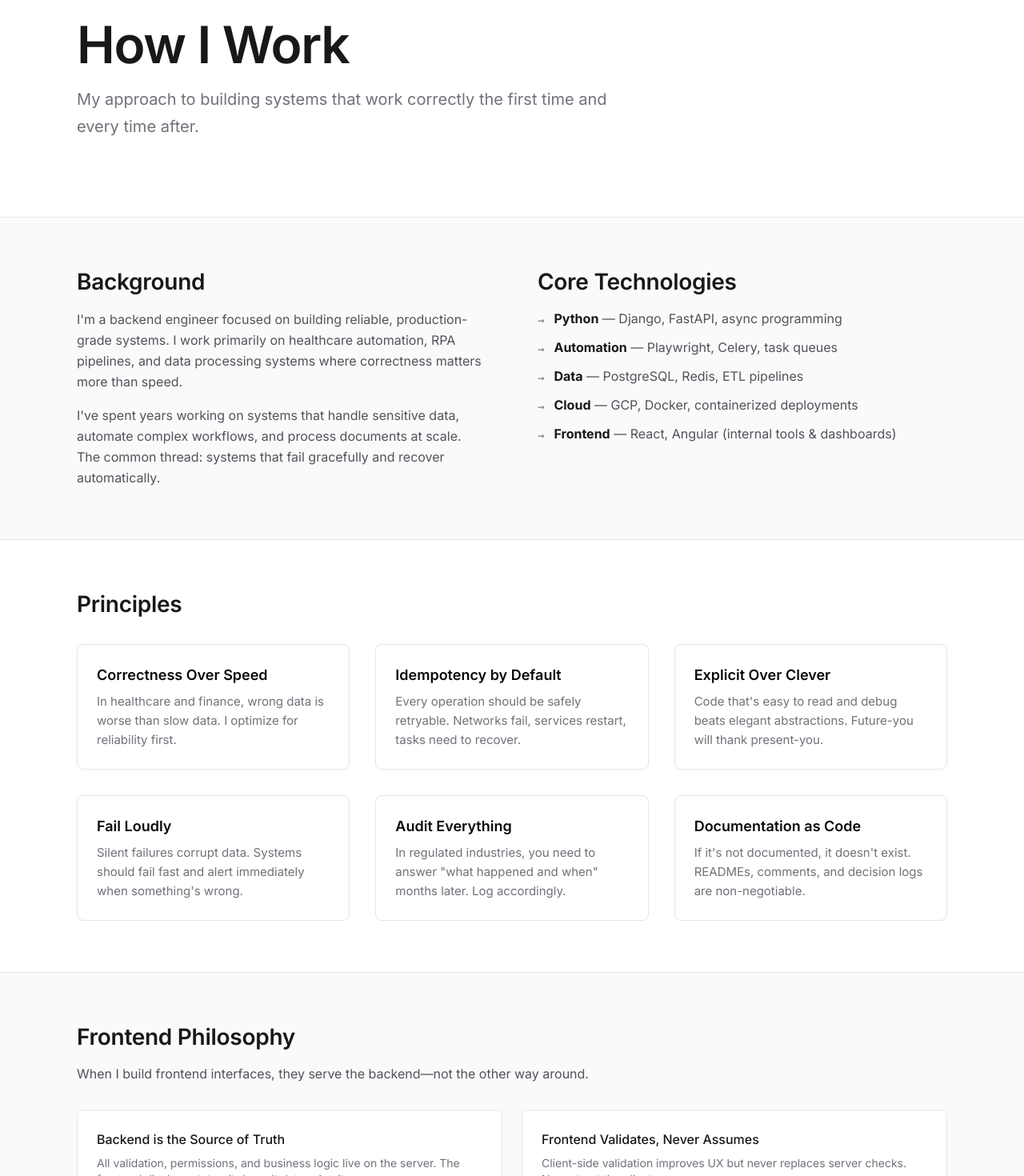
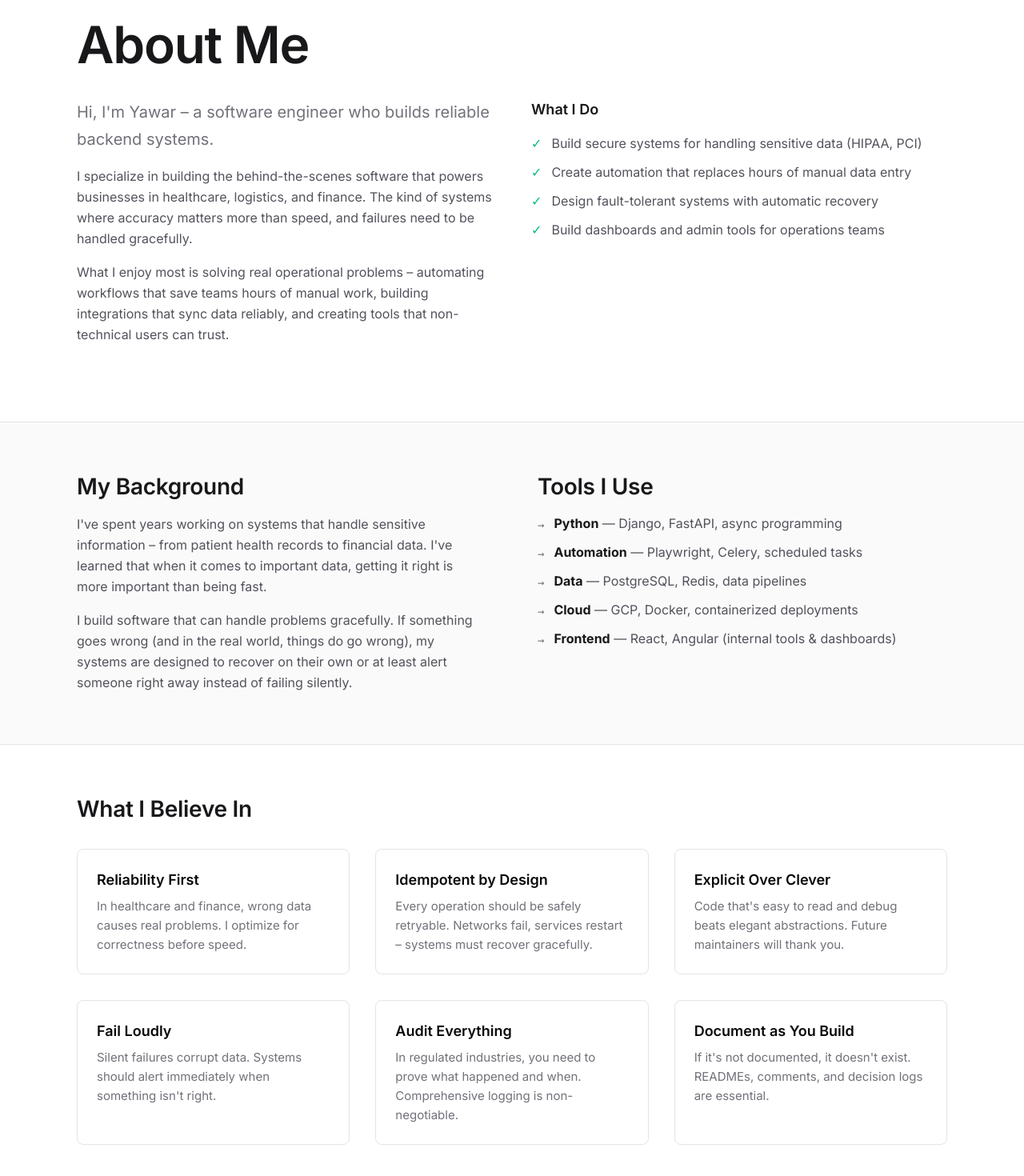
Before and after one commit to mohdyawars/yawar-portfoliio, a Next.js app: page /about in a window 1280 px wide. Shown: the part 140-1610 px from the top of the page at 80% size. Built offline with nearby package versions, Linux system fonts and the light colour scheme; no server answers.

Commit message:
feat: Implement new contact form and refine portfolio content descriptions.

```diff
--- a/src/app/about/page.tsx
+++ b/src/app/about/page.tsx
@@ -1,49 +1,87 @@
 import { generatePageMetadata } from "@/lib/metadata";
 
 export const metadata = generatePageMetadata({
-  title: "How I Work",
+  title: "About Me",
   description:
-    "My approach to building reliable backend systems. Principles, process, and what I prioritize.",
+    "Hi, I'm Yawar – a software developer who builds reliable systems for healthcare, logistics, and finance.",
   path: "/about",
 });
 
 export default function AboutPage() {
   return (
     <div>
+      {/* About Me Section */}
       <section className="mx-auto max-w-6xl px-4 py-16 sm:px-6 sm:py-24 lg:px-8">
         <h1 className="heading-display text-zinc-900 dark:text-zinc-50">
-          How I Work
+          About Me
         </h1>
-        <p className="text-lead mt-4 max-w-2xl">
-          My approach to building systems that work correctly the first time and
-          every time after.
-        </p>
+        <div className="mt-8 grid gap-8 lg:grid-cols-2 lg:gap-12">
+          <div>
+            <p className="text-lead">
+              Hi, I&apos;m Yawar – a software engineer who builds reliable backend systems.
+            </p>
+            <p className="mt-4 text-zinc-600 dark:text-zinc-400 leading-relaxed">
+              I specialize in building the behind-the-scenes software that powers businesses in healthcare,
+              logistics, and finance. The kind of systems where accuracy matters more than speed,
+              and failures need to be handled gracefully.
+            </p>
+            <p className="mt-4 text-zinc-600 dark:text-zinc-400 leading-relaxed">
+              What I enjoy most is solving real operational problems – automating workflows that
+              save teams hours of manual work, building integrations that sync data reliably,
+              and creating tools that non-technical users can trust.
+            </p>
+          </div>
+          <div>
+            <h2 className="text-lg font-semibold text-zinc-900 dark:text-zinc-50">
+              What I Do
+            </h2>
+            <ul className="mt-4 space-y-3 text-zinc-600 dark:text-zinc-400">
+              <li className="flex items-start gap-3">
+                <span className="text-emerald-500">✓</span>
+                <span>Build secure systems for handling sensitive data (HIPAA, PCI)</span>
+              </li>
+              <li className="flex items-start gap-3">
+                <span className="text-emerald-500">✓</span>
+                <span>Create automation that replaces hours of manual data entry</span>
+              </li>
+              <li className="flex items-start gap-3">
+                <span className="text-emerald-500">✓</span>
+                <span>Design fault-tolerant systems with automatic recovery</span>
+              </li>
+              <li className="flex items-start gap-3">
+                <span className="text-emerald-500">✓</span>
+                <span>Build dashboards and admin tools for operations teams</span>
+              </li>
+            </ul>
+          </div>
+        </div>
       </section>
 
+      {/* Background & Skills Section */}
       <section className="section-alt border-y border-zinc-200 dark:border-zinc-800">
         <div className="mx-auto max-w-6xl px-4 py-16 sm:px-6 lg:px-8">
           <div className="grid gap-12 lg:grid-cols-2 lg:gap-16">
             <div>
               <h2 className="heading-section text-zinc-900 dark:text-zinc-50">
-                Background
+                My Background
               </h2>
               <p className="mt-4 text-zinc-600 dark:text-zinc-400 leading-relaxed">
-                I&apos;m a backend engineer focused on building reliable,
-                production-grade systems. I work primarily on healthcare
-                automation, RPA pipelines, and data processing systems where
-                correctness matters more than speed.
+                I&apos;ve spent years working on systems that handle sensitive
+                information – from patient health records to financial data.
+                I&apos;ve learned that when it comes to important data, getting
+                it right is more important than being fast.
               </p>
               <p className="mt-4 text-zinc-600 dark:text-zinc-400 leading-relaxed">
-                I&apos;ve spent years working on systems that handle sensitive
-                data, automate complex workflows, and process documents at
-                scale. The common thread: systems that fail gracefully and
-                recover automatically.
+                I build software that can handle problems gracefully. If something
+                goes wrong (and in the real world, things do go wrong), my systems
+                are designed to recover on their own or at least alert someone
+                right away instead of failing silently.
               </p>
             </div>
 
             <div>
               <h2 className="heading-section text-zinc-900 dark:text-zinc-50">
-                Core Technologies
+                Tools I Use
               </h2>
               <ul className="mt-4 space-y-3 text-zinc-600 dark:text-zinc-400">
                 <li className="flex items-start gap-3">
@@ -61,7 +99,7 @@ export default function AboutPage() {
                     <strong className="text-zinc-900 dark:text-zinc-50">
                       Automation
                     </strong>{" "}
-                    — Playwright, Celery, task queues
+                    — Playwright, Celery, scheduled tasks
                   </span>
                 </li>
                 <li className="flex items-start gap-3">
@@ -70,7 +108,7 @@ export default function AboutPage() {
                     <strong className="text-zinc-900 dark:text-zinc-50">
                       Data
                     </strong>{" "}
-                    — PostgreSQL, Redis, ETL pipelines
+                    — PostgreSQL, Redis, data pipelines
                   </span>
                 </li>
                 <li className="flex items-start gap-3">
@@ -97,87 +135,93 @@ export default function AboutPage() {
         </div>
       </section>
 
+      {/* Values Section - Simplified */}
       <section className="mx-auto max-w-6xl px-4 py-16 sm:px-6 lg:px-8">
         <h2 className="heading-section text-zinc-900 dark:text-zinc-50">
-          Principles
+          What I Believe In
         </h2>
         <div className="mt-8 grid gap-8 sm:grid-cols-2 lg:grid-cols-3">
           <div className="domain-card">
-            <h3>Correctness Over Speed</h3>
+            <h3>Reliability First</h3>
             <p>
-              In healthcare and finance, wrong data is worse than slow data. I
-              optimize for reliability first.
+              In healthcare and finance, wrong data causes real problems.
+              I optimize for correctness before speed.
             </p>
           </div>
           <div className="domain-card">
-            <h3>Idempotency by Default</h3>
+            <h3>Idempotent by Design</h3>
             <p>
               Every operation should be safely retryable. Networks fail,
-              services restart, tasks need to recover.
+              services restart – systems must recover gracefully.
             </p>
           </div>
           <div className="domain-card">
             <h3>Explicit Over Clever</h3>
             <p>
               Code that&apos;s easy to read and debug beats elegant abstractions.
-              Future-you will thank present-you.
+              Future maintainers will thank you.
             </p>
           </div>
           <div className="domain-card">
             <h3>Fail Loudly</h3>
             <p>
-              Silent failures corrupt data. Systems should fail fast and alert
-              immediately when something&apos;s wrong.
+              Silent failures corrupt data. Systems should alert immediately
+              when something isn&apos;t right.
             </p>
           </div>
           <div className="domain-card">
             <h3>Audit Everything</h3>
             <p>
-              In regulated industries, you need to answer &quot;what happened
-              and when&quot; months later. Log accordingly.
+              In regulated industries, you need to prove what happened
+              and when. Comprehensive logging is non-negotiable.
             </p>
           </div>
           <div className="domain-card">
-            <h3>Documentation as Code</h3>
+            <h3>Document as You Build</h3>
             <p>
               If it&apos;s not documented, it doesn&apos;t exist. READMEs,
-              comments, and decision logs are non-negotiable.
+              comments, and decision logs are essential.
             </p>
           </div>
         </div>
       </section>
 
+      {/* Building Interfaces Section - Simplified */}
       <section className="section-alt border-t border-zinc-200 dark:border-zinc-800">
         <div className="mx-auto max-w-6xl px-4 py-16 sm:px-6 lg:px-8">
           <h2 className="heading-section text-zinc-900 dark:text-zinc-50">
-            Frontend Philosophy
+            How I Build User Interfaces
           </h2>
           <p className="mt-4 max-w-2xl text-zinc-600 dark:text-zinc-400 leading-relaxed">
-            When I build frontend interfaces, they serve the backend—not the other way around.
+            When I build screens and dashboards for users, I focus on clarity and reliability over flashy features.
           </p>
           <div className="mt-8 grid gap-6 sm:grid-cols-2">
             <div className="rounded-lg border border-zinc-200 bg-white p-6 dark:border-zinc-800 dark:bg-zinc-900">
-              <h3 className="font-medium text-zinc-900 dark:text-zinc-50">Backend is the Source of Truth</h3>
+              <h3 className="font-medium text-zinc-900 dark:text-zinc-50">The Server Knows Best</h3>
               <p className="mt-2 text-sm text-zinc-500 dark:text-zinc-400">
-                All validation, permissions, and business logic live on the server. The frontend displays state—it doesn&apos;t determine it.
+                All the important checks and rules live on the server. The user interface just displays
+                what the server decides – it doesn&apos;t make its own decisions.
               </p>
             </div>
             <div className="rounded-lg border border-zinc-200 bg-white p-6 dark:border-zinc-800 dark:bg-zinc-900">
-              <h3 className="font-medium text-zinc-900 dark:text-zinc-50">Frontend Validates, Never Assumes</h3>
+              <h3 className="font-medium text-zinc-900 dark:text-zinc-50">Double-Check Everything</h3>
               <p className="mt-2 text-sm text-zinc-500 dark:text-zinc-400">
-                Client-side validation improves UX but never replaces server checks. Never trust the client.
+                While I add helpful form checks for users, the server always does its own verification.
+                Never trust data from the user&apos;s browser alone.
               </p>
             </div>
             <div className="rounded-lg border border-zinc-200 bg-white p-6 dark:border-zinc-800 dark:bg-zinc-900">
-              <h3 className="font-medium text-zinc-900 dark:text-zinc-50">Prefer Boring, Predictable UI</h3>
+              <h3 className="font-medium text-zinc-900 dark:text-zinc-50">Clarity Over Flash</h3>
               <p className="mt-2 text-sm text-zinc-500 dark:text-zinc-400">
-                Internal tools should be clear and functional. No animations for their own sake. Clarity over cleverness.
+                Internal tools should be clear and easy to use. No fancy animations just for show –
+                users need to get their work done efficiently.
               </p>
             </div>
             <div className="rounded-lg border border-zinc-200 bg-white p-6 dark:border-zinc-800 dark:bg-zinc-900">
-              <h3 className="font-medium text-zinc-900 dark:text-zinc-50">Optimize for Operators, Not Demos</h3>
+              <h3 className="font-medium text-zinc-900 dark:text-zinc-50">Built for Everyday Use</h3>
               <p className="mt-2 text-sm text-zinc-500 dark:text-zinc-400">
-                The people using these tools need efficiency and reliability. They don&apos;t need to be impressed—they need to get work done.
+                The people using these tools use them every day. They need things to work reliably,
+                not to be impressed by fancy designs.
               </p>
             </div>
           </div>
--- a/src/app/globals.css
+++ b/src/app/globals.css
@@ -11,6 +11,8 @@
   --accent-foreground: #18181b;
   --border: #e4e4e7;
   --section-alt: #fafafa;
+  --gradient-start: #3b82f6;
+  --gradient-end: #8b5cf6;
 }
 
 @media (prefers-color-scheme: dark) {
@@ -25,6 +27,8 @@
     --accent-foreground: #fafafa;
     --border: #27272a;
     --section-alt: #0f0f10;
+    --gradient-start: #60a5fa;
+    --gradient-end: #a78bfa;
   }
 }
 
@@ -71,6 +75,32 @@ body {
   .heading-display {
     font-size: 4rem;
   }
+}
+
+/* Hero greeting with gradient */
+.hero-greeting {
+  display: inline-flex;
+  align-items: center;
+  gap: 0.5rem;
+  font-size: 1.125rem;
+  font-weight: 600;
+  background: linear-gradient(135deg, var(--gradient-start), var(--gradient-end));
+  -webkit-background-clip: text;
+  -webkit-text-fill-color: transparent;
+  background-clip: text;
+}
+
+.hero-greeting-badge {
+  display: inline-flex;
+  align-items: center;
+  gap: 0.5rem;
+  padding: 0.5rem 1rem;
+  background: var(--muted);
+  border: 1px solid var(--border);
+  border-radius: 9999px;
+  font-size: 0.875rem;
+  font-weight: 500;
+  color: var(--foreground);
 }
 
 .heading-section {
--- a/src/app/page.tsx
+++ b/src/app/page.tsx
@@ -8,17 +8,17 @@ const domains = [
   {
     title: "Healthcare Systems",
     description:
-      "Systems handling real patient data where correctness and auditability matter more than speed. HIPAA compliance, zero data loss tolerance.",
+      "Building software for hospitals and clinics that handles sensitive patient data. Strict privacy compliance (HIPAA), complete audit trails, and zero tolerance for data loss.",
   },
   {
-    title: "Logistics & Dispatch",
+    title: "Logistics & Delivery",
     description:
-      "Real-time dispatch systems where timing is critical. Handling race conditions, partial failures, and state consistency across distributed workers.",
+      "Real-time systems that track shipments and coordinate deliveries. Designed for high reliability during peak loads with automatic recovery from failures.",
   },
   {
     title: "Finance & Investment Research",
     description:
-      "AI-assisted systems for SEC EDGAR filings analysis. Managing LLM token limits, minimizing hallucinations, and generating repeatable summaries for investment research.",
+      "AI-powered tools that analyze SEC filings and generate accurate, consistent summaries. Built with safeguards against AI errors and full source citation.",
   },
 ];
 
@@ -30,13 +30,12 @@ export default function Home() {
       {/* Hero Section */}
       <section className="mx-auto max-w-6xl px-4 py-24 sm:px-6 sm:py-32 lg:px-8">
         <h1 className="heading-display max-w-4xl text-zinc-900 dark:text-zinc-50">
-          Building reliable backend systems for healthcare, logistics, and
+          I build reliable backend systems for healthcare, logistics, and
           finance
         </h1>
         <p className="text-lead mt-6 max-w-2xl">
           I specialize in systems where correctness matters more than speed.
-          Idempotent pipelines, auditable workflows, and automation that fails
-          gracefully.
+          Idempotent pipelines, auditable workflows, and automation that fails gracefully.
         </p>
         <p className="mt-4 max-w-2xl text-zinc-500 dark:text-zinc-400">
           I&apos;ve also built internal dashboards and workflow UIs in React and Angular to support these systems.
@@ -49,7 +48,7 @@ export default function Home() {
             </Link>
           </Button>
           <Button variant="outline" asChild size="lg">
-            <Link href="/about">How I Work</Link>
+            <Link href="/about">About Me</Link>
           </Button>
         </div>
       </section>
@@ -64,20 +63,20 @@ export default function Home() {
         </p>
         <div className="mt-8 grid gap-4 sm:grid-cols-2 lg:grid-cols-4">
           <div className="rounded-lg border border-zinc-200 bg-white p-4 dark:border-zinc-800 dark:bg-zinc-900">
-            <h3 className="font-medium text-zinc-900 dark:text-zinc-50">Backend Architecture & APIs</h3>
-            <p className="mt-1 text-sm text-zinc-500 dark:text-zinc-400">System design, data models, reliable endpoints</p>
+            <h3 className="font-medium text-zinc-900 dark:text-zinc-50">Backend Architecture</h3>
+            <p className="mt-1 text-sm text-zinc-500 dark:text-zinc-400">API design, data modeling, secure integrations</p>
           </div>
           <div className="rounded-lg border border-zinc-200 bg-white p-4 dark:border-zinc-800 dark:bg-zinc-900">
-            <h3 className="font-medium text-zinc-900 dark:text-zinc-50">Async Processing & Reliability</h3>
-            <p className="mt-1 text-sm text-zinc-500 dark:text-zinc-400">Task queues, retries, graceful failures</p>
+            <h3 className="font-medium text-zinc-900 dark:text-zinc-50">Async Processing</h3>
+            <p className="mt-1 text-sm text-zinc-500 dark:text-zinc-400">Task queues, scheduled jobs, automatic retries</p>
           </div>
           <div className="rounded-lg border border-zinc-200 bg-white p-4 dark:border-zinc-800 dark:bg-zinc-900">
             <h3 className="font-medium text-zinc-900 dark:text-zinc-50">Internal Tools & Dashboards</h3>
-            <p className="mt-1 text-sm text-zinc-500 dark:text-zinc-400">React/Angular UIs for operations teams</p>
+            <p className="mt-1 text-sm text-zinc-500 dark:text-zinc-400">Admin panels for operations and monitoring</p>
           </div>
           <div className="rounded-lg border border-zinc-200 bg-white p-4 dark:border-zinc-800 dark:bg-zinc-900">
-            <h3 className="font-medium text-zinc-900 dark:text-zinc-50">Frontend Integration</h3>
-            <p className="mt-1 text-sm text-zinc-500 dark:text-zinc-400">Connecting UIs to backend validation & permissions</p>
+            <h3 className="font-medium text-zinc-900 dark:text-zinc-50">Third-Party Integrations</h3>
+            <p className="mt-1 text-sm text-zinc-500 dark:text-zinc-400">QuickBooks, SMS APIs, payment systems</p>
           </div>
         </div>
       </section>
@@ -89,7 +88,7 @@ export default function Home() {
             Domains I&apos;ve Worked In
           </h2>
           <p className="text-lead mt-4 max-w-2xl">
-            Real constraints from production systems, not toy projects.
+            Real-world projects with real challenges, not just demo apps.
           </p>
           <div className="mt-10 grid gap-6 sm:grid-cols-2 lg:grid-cols-3">
             {domains.map((domain) => (
```
Also changed, not shown: src/app/contact/page.tsx (+45 -33 lines), src/components/ContactForm.tsx (added, +167 -0 lines), src/content/projects/dispatch-management.mdx (+23 -19 lines).
